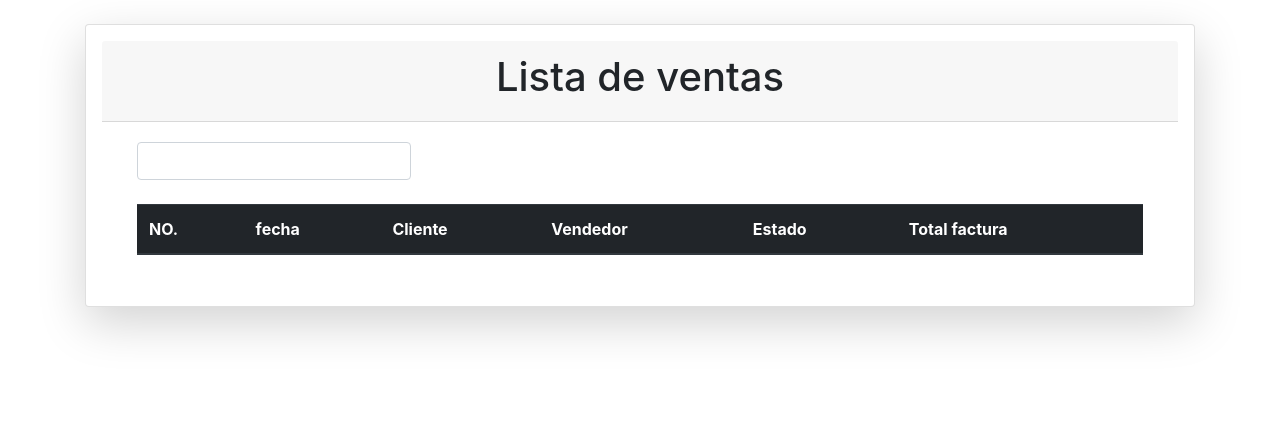
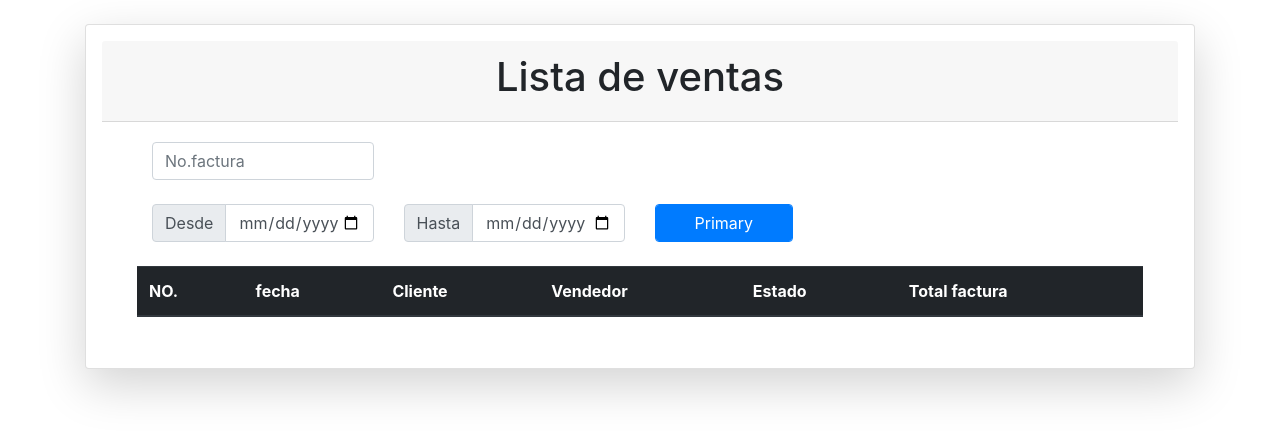
Before and after one commit to garbf1996/Sistema_v1.0, a PHP site: page /list_ventas.php in a window 1280 px wide. Shown: the part 56-493 px from the top of the page. Run offline with PHP 8.4, Linux system fonts and the light colour scheme; a user stored in the database is signed in; data comes from the database, SQL or seed files in the repository; data that the repository does not hold is empty.

Commit message:
24/4/2022

```diff
--- a/list_ventas.php
+++ b/list_ventas.php
@@ -33,13 +33,45 @@ include "conexion.php";
             <div class="container">
 
        <ul class="nav nav">
+       <div class="container">
+       <div class="row">
+      <div class="col-sm-3">
       <form action="buscar_venta.php" method="get">
         <div class="input-group">
         <div class="form-outline">
-            <input type="search" id="form1" name="busqueda" class="form-control" />
+        <input type="search" id="form1" name="busqueda" class="form-control" placeholder="No.factura" />
         </div>
         </div>
         </form>
+      </div>
+    </div>
+    <br>
+  <form action="buscar_venta.php" method="get">
+  <div class="row">
+    <div class="col-md-3">
+     <div class="input-group">
+  <div class="input-group-prepend">
+    <span class="input-group-text">Desde</span>
+  </div>
+  <input type="date" class="form-control"  name="fecha_desde" id="fecha_desde"aria-label="Amount (to the nearest dollar)">
+</div>
+    </div>
+   <div class="col-md-3">
+     <div class="input-group">
+  <div class="input-group-prepend">
+    <span class="input-group-text">Hasta</span>
+  </div>
+  <input type="date" class="form-control"  name="fecha_hasta" id="fecha_haasta"aria-label="Amount (to the nearest dollar)">
+</div>
+    </div>
+     <div class="col-md-2">
+    <button type="button" class="btn btn-primary form-control">Primary</button>
+    </div>
+  </div>
+</form>
+
+           </div>
+
         </ul>
             <br>
            <table class="table">
```
Lines whose indentation alone changed are shown as unchanged.
